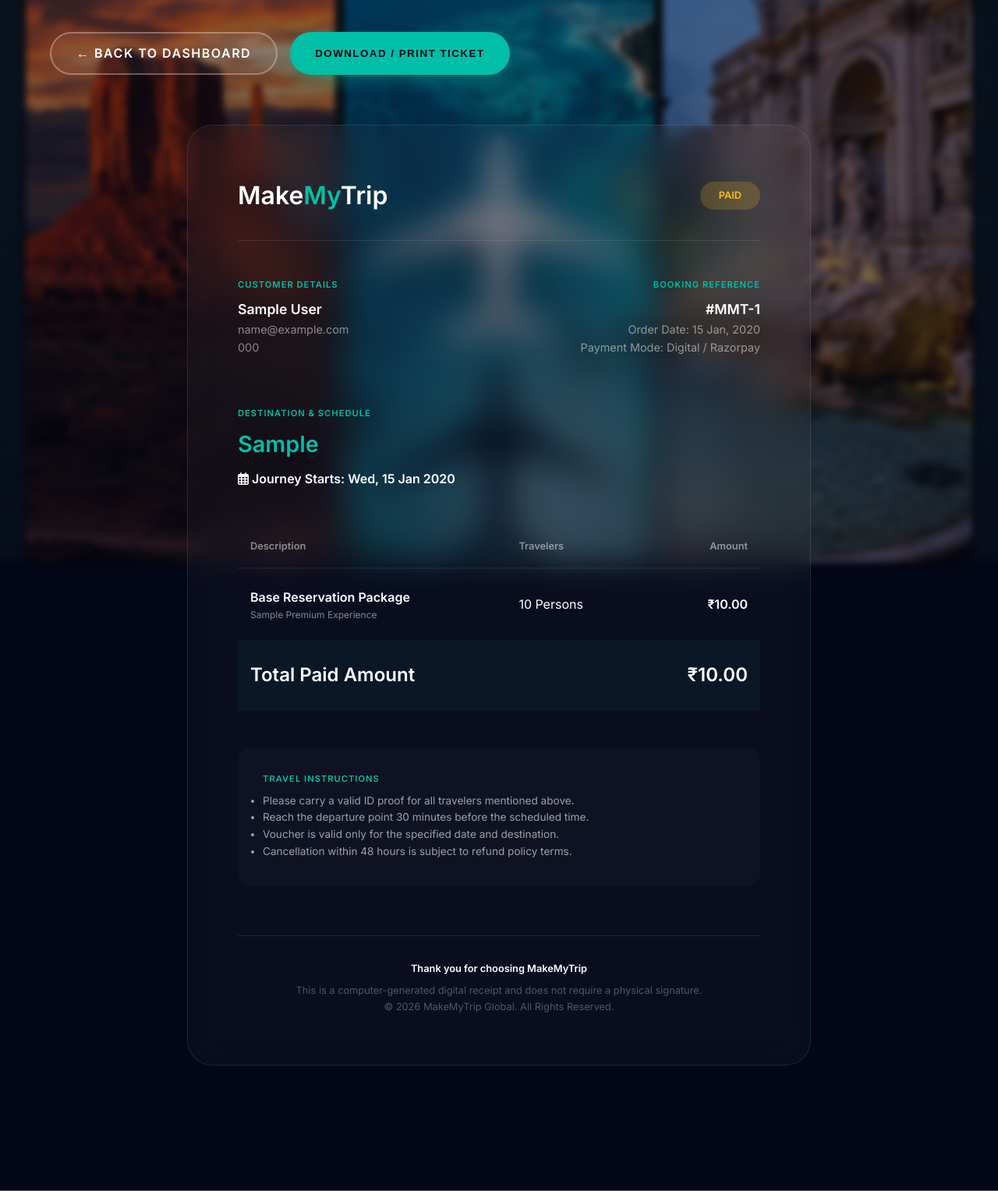
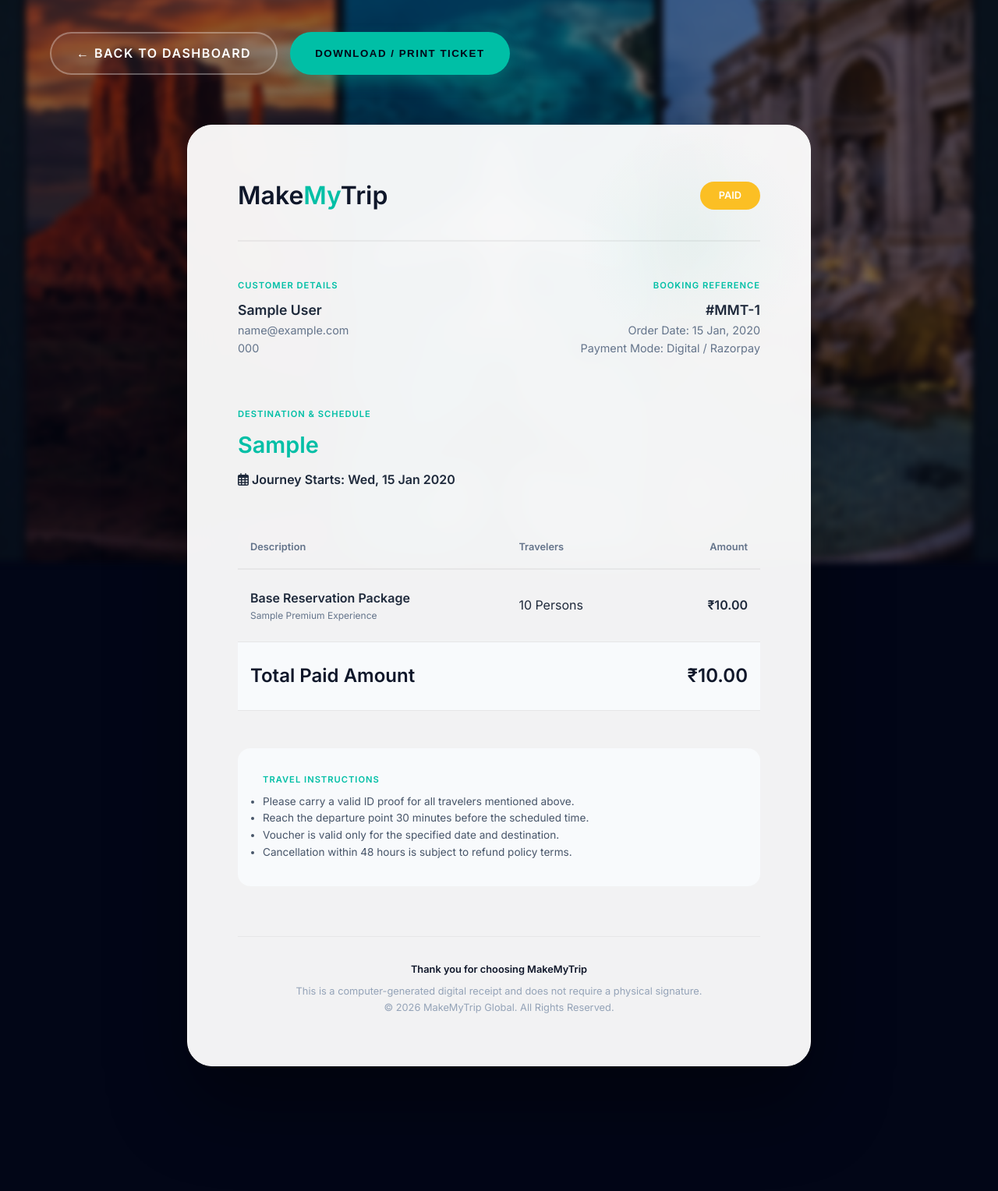
Before and after one commit to SUSHMITHA-GANGADHAR/MakeMYTrip, a Django app: page /dashboard/invoice/1/ in a window 1280 px wide. Shown: the part 87-1615 px from the top of the page at 78% size. Run offline with Django 5.2, Linux system fonts and the light colour scheme; a user stored in the database is signed in; tables that the repository leaves empty hold one stand-in row (values such as "Sample post").

Commit message:
Calibrating bill readability with high-contrast text on Alpine White background

```diff
--- a/templates/dashboard/invoice.html
+++ b/templates/dashboard/invoice.html
@@ -11,37 +11,40 @@
     .invoice-container {
         max-width: 800px;
         margin: 4rem auto;
-        background: rgba(255, 255, 255, 0.03);
+        background: rgba(255, 255, 255, 0.95);
         backdrop-filter: blur(20px);
-        border: 1px solid rgba(255, 255, 255, 0.1);
+        border: 1px solid rgba(255, 255, 255, 1);
         border-radius: 2rem;
         padding: 4rem;
         position: relative;
         overflow: hidden;
+        color: #1e293b;
+        box-shadow: 0 50px 100px rgba(0,0,0,0.4);
     }
     .invoice-container::before {
         content: '';
         position: absolute;
         top: 0; right: 0;
         width: 300px; height: 300px;
-        background: radial-gradient(circle, rgba(0, 191, 166, 0.1) 0%, transparent 70%);
+        background: radial-gradient(circle, rgba(0, 191, 166, 0.05) 0%, transparent 70%);
         z-index: -1;
     }
     .invoice-header {
         display: flex;
         justify-content: space-between;
         align-items: center;
-        border-bottom: 1px solid rgba(255, 255, 255, 0.1);
+        border-bottom: 2px solid rgba(0, 0, 0, 0.05);
         padding-bottom: 2rem;
         margin-bottom: 3rem;
     }
     .brand-logo {
         font-size: 2rem;
         font-weight: 950;
-        color: white;
+        color: #0f172a;
         text-decoration: none;
     }
-    .brand-logo span { color: var(--primary); }
+    .brand-logo span { color: #00BFA6; }
+
     .status-badge {
         padding: 0.5rem 1.5rem;
         border-radius: 99px;
@@ -49,8 +52,8 @@
         text-transform: uppercase;
         font-size: 0.8rem;
     }
-    .status-confirmed { background: rgba(52, 211, 153, 0.2); color: #34d399; }
-    .status-pending { background: rgba(251, 191, 36, 0.2); color: #fbbf24; }
+    .status-confirmed { background: #34d399; color: white; }
+    .status-pending { background: #fbbf24; color: white; }
 
     .billing-grid {
         display: grid;
@@ -61,7 +64,7 @@
     .info-label {
         font-size: 0.7rem;
         font-weight: 950;
-        color: var(--primary);
+        color: #00BFA6;
         text-transform: uppercase;
         letter-spacing: 1px;
         margin-bottom: 0.5rem;
@@ -69,7 +72,7 @@
     .info-value {
         font-size: 1.1rem;
         font-weight: 700;
-        color: white;
+        color: #1e293b;
     }
 
     .price-table {
@@ -80,26 +83,27 @@
     .price-table th {
         text-align: left;
         padding: 1rem;
-        border-bottom: 2px solid rgba(255, 255, 255, 0.05);
+        border-bottom: 2px solid rgba(0, 0, 0, 0.05);
         font-size: 0.8rem;
-        color: rgba(255, 255, 255, 0.5);
+        color: #64748b;
     }
     .price-table td {
         padding: 1.5rem 1rem;
-        border-bottom: 1px solid rgba(255, 255, 255, 0.05);
+        border-bottom: 1px solid rgba(0, 0, 0, 0.05);
     }
     .total-row {
-        background: rgba(0, 191, 166, 0.05);
+        background: #f8fafc;
         font-weight: 950;
         font-size: 1.5rem;
+        color: #0f172a;
     }
 
     .footer-note {
         text-align: center;
-        color: rgba(255, 255, 255, 0.3);
+        color: #94a3b8;
         font-size: 0.8rem;
         margin-top: 4rem;
-        border-top: 1px solid rgba(255, 255, 255, 0.1);
+        border-top: 1px solid rgba(0, 0, 0, 0.05);
         padding-top: 2rem;
     }
 
@@ -132,20 +136,20 @@
             <div>
                 <p class="info-label">Customer Details</p>
                 <p class="info-value">{{ booking.user.name }}</p>
-                <p style="color: rgba(255,255,255,0.5); font-size: 0.9rem;">{{ booking.user.email }}</p>
-                <p style="color: rgba(255,255,255,0.5); font-size: 0.9rem;">{{ booking.user.phone }}</p>
+                <p style="color: #64748b; font-size: 0.9rem;">{{ booking.user.email }}</p>
+                <p style="color: #64748b; font-size: 0.9rem;">{{ booking.user.phone }}</p>
             </div>
             <div style="text-align: right;">
                 <p class="info-label">Booking Reference</p>
                 <p class="info-value">#MMT-{{ booking.id }}</p>
-                <p style="color: rgba(255,255,255,0.5); font-size: 0.9rem;">Order Date: {{ booking.created_at|date:"d M, Y" }}</p>
-                <p style="color: rgba(255,255,255,0.5); font-size: 0.9rem;">Payment Mode: Digital / Razorpay</p>
+                <p style="color: #64748b; font-size: 0.9rem;">Order Date: {{ booking.created_at|date:"d M, Y" }}</p>
+                <p style="color: #64748b; font-size: 0.9rem;">Payment Mode: Digital / Razorpay</p>
             </div>
         </div>
 
         <div style="margin-bottom: 3rem;">
             <p class="info-label">Destination & Schedule</p>
-            <p class="info-value" style="font-size: 1.8rem; color: var(--primary);">{{ booking.trip.destination }}</p>
+            <p class="info-value" style="font-size: 1.8rem; color: #00BFA6;">{{ booking.trip.destination }}</p>
             <p style="font-weight: 800; font-size: 1rem; margin-top: 0.5rem;">
                 <i class="far fa-calendar-alt"></i> Journey Starts: {{ booking.trip.start_date|date:"D, d M Y"|default:"TBD" }}
             </p>
@@ -163,7 +167,7 @@
                 <tr>
                     <td>
                         <p style="font-weight: 800; margin: 0;">Base Reservation Package</p>
-                        <p style="font-size: 0.75rem; color: rgba(255,255,255,0.5);">{{ booking.trip.duration }} Premium Experience</p>
+                        <p style="font-size: 0.75rem; color: #64748b;">{{ booking.trip.duration }} Premium Experience</p>
                     </td>
                     <td>{{ booking.seats_booked }} Persons</td>
                     <td style="text-align: right; font-weight: 800;">₹{{ booking.total_price }}</td>
@@ -175,9 +179,9 @@
             </tbody>
         </table>
 
-        <div style="background: rgba(255,255,255,0.02); padding: 2rem; border-radius: 1rem;">
+        <div style="background: #f8fafc; padding: 2rem; border-radius: 1rem;">
             <p class="info-label">Travel Instructions</p>
-            <ul style="font-size: 0.85rem; color: rgba(255,255,255,0.6); line-height: 1.6;">
+            <ul style="font-size: 0.85rem; color: #475569; line-height: 1.6;">
                 <li>Please carry a valid ID proof for all travelers mentioned above.</li>
                 <li>Reach the departure point 30 minutes before the scheduled time.</li>
                 <li>Voucher is valid only for the specified date and destination.</li>
@@ -186,7 +190,7 @@
         </div>
 
         <div class="footer-note">
-            <p style="font-weight: 900; color: white; margin-bottom: 0.5rem;">Thank you for choosing MakeMyTrip</p>
+            <p style="font-weight: 900; color: #0f172a; margin-bottom: 0.5rem;">Thank you for choosing MakeMyTrip</p>
             <p>This is a computer-generated digital receipt and does not require a physical signature.</p>
             <p>© 2026 MakeMyTrip Global. All Rights Reserved.</p>
         </div>
```
